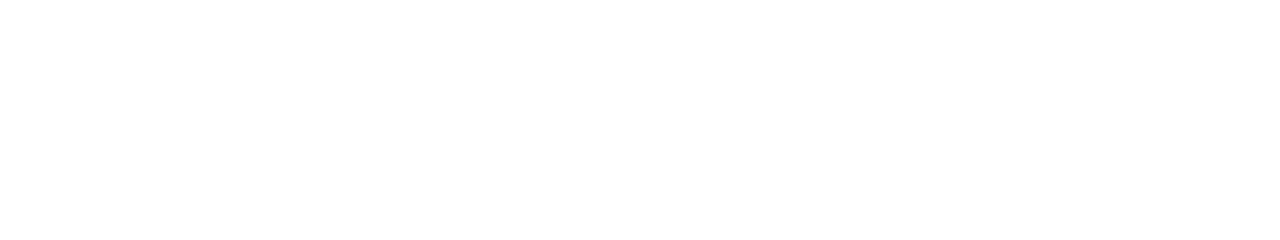
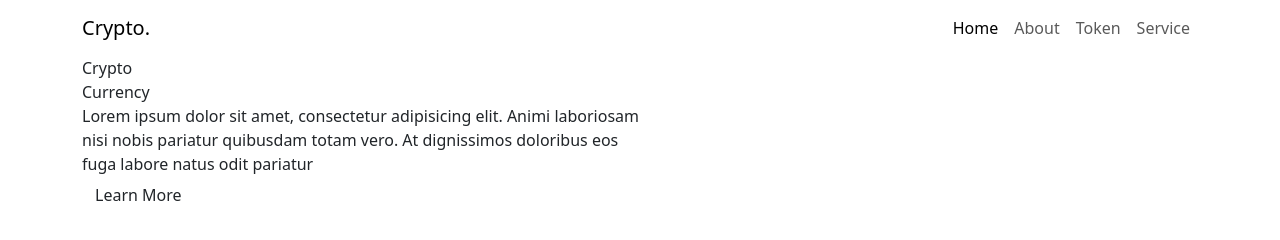
Before and after one commit to Klaudiusz-code/crypto_app, a website: page index.html in a window 1280 px wide. Drawn offline with nearby package versions, Linux system fonts and the light colour scheme.

Commit message:
Add navbar/hero

```diff
--- a/index.html
+++ b/index.html
@@ -5,10 +5,58 @@
     <meta name="viewport"
           content="width=device-width, user-scalable=no, initial-scale=1.0, maximum-scale=1.0, minimum-scale=1.0">
     <meta http-equiv="X-UA-Compatible" content="ie=edge">
-    <title>Document</title>
+    <title>Crypto</title>
+    <link href="https://cdn.jsdelivr.net/npm/bootstrap@5.3.0-alpha1/dist/css/bootstrap.min.css" rel="stylesheet" integrity="sha384-GLhlTQ8iRABdZLl6O3oVMWSktQOp6b7In1Zl3/Jr59b6EGGoI1aFkw7cmDA6j6gD" crossorigin="anonymous">
+    <link rel="stylesheet" href="https://cdn.jsdelivr.net/npm/boxicons@latest/css/boxicons.min.css">
     <link rel="stylesheet" href="css/style.css">
 </head>
 <body>
+<!--    Navbar   -->
+<div class="bg-container">
+<nav class="navbar navbar-expand-lg">
+    <div class="container">
+        <a class="navbar-brand" href="#">
+            <span class="logo">Crypto.</span>
+        </a>
+        <button class="navbar-toggler shadow-none" type="button" data-bs-toggle="collapse" data-bs-target="#navbarNavAltMarkup" aria-controls="navbarNavAltMarkup" aria-expanded="false" aria-label="Toggle navigation">
+            <i class='bx bx-menu'></i>
+        </button>
+        <div class="collapse navbar-collapse" id="navbarNavAltMarkup">
+            <div class="navbar-nav ms-auto">
+                <a class="nav-link active" aria-current="page" href="#">Home</a>
+                <a class="nav-link" href="#">About</a>
+                <a class="nav-link" href="#">Token</a>
+                <a class="nav-link" href="#">Service</a>
+            </div>
+        </div>
+    </div>
+</nav>
 
+<!--Hero-->
+
+<section class="hero">
+    <div class="container">
+       <div class="col-md-6">
+           <div class="info">
+               <span class="info-title">Crypto</span>
+               <br>
+               <span class="info-subtitle">Currency</span>
+
+           <div class="desc">
+                Lorem ipsum dolor sit amet, consectetur adipisicing elit. Animi laboriosam nisi nobis pariatur quibusdam totam vero. At dignissimos doloribus eos fuga labore natus odit pariatur
+           </div>
+           <div class="action">
+               <a href="#" class="btn shadow-none">Learn More</a>
+           </div>
+           </div>
+       </div>
+
+
+
+    </div>
+</section>
+</div>
 </body>
+<script src="https://cdn.jsdelivr.net/npm/@popperjs/core@2.11.6/dist/umd/popper.min.js" integrity="sha384-oBqDVmMz9ATKxIep9tiCxS/Z9fNfEXiDAYTujMAeBAsjFuCZSmKbSSUnQlmh/jp3" crossorigin="anonymous"></script>
+<script src="https://cdn.jsdelivr.net/npm/bootstrap@5.3.0-alpha1/dist/js/bootstrap.min.js" integrity="sha384-mQ93GR66B00ZXjt0YO5KlohRA5SY2XofN4zfuZxLkoj1gXtW8ANNCe9d5Y3eG5eD" crossorigin="anonymous"></script>
 </html>
```
